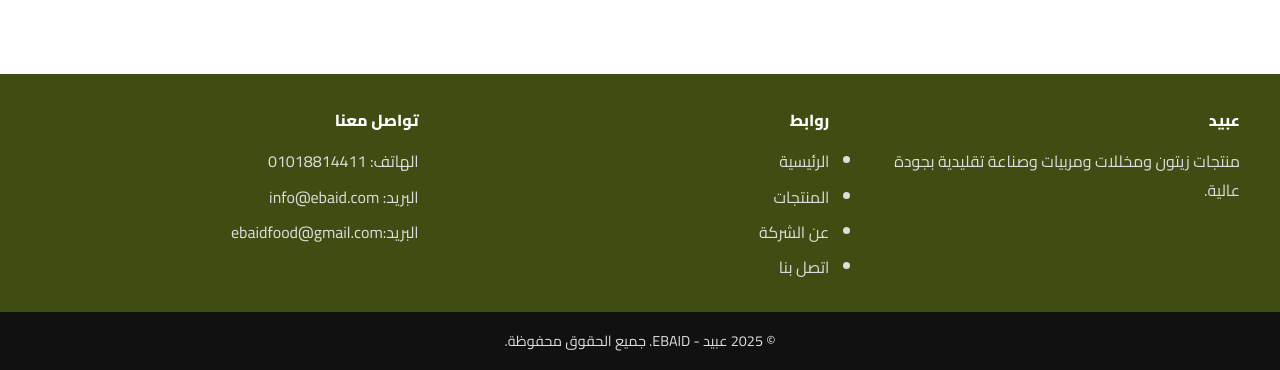
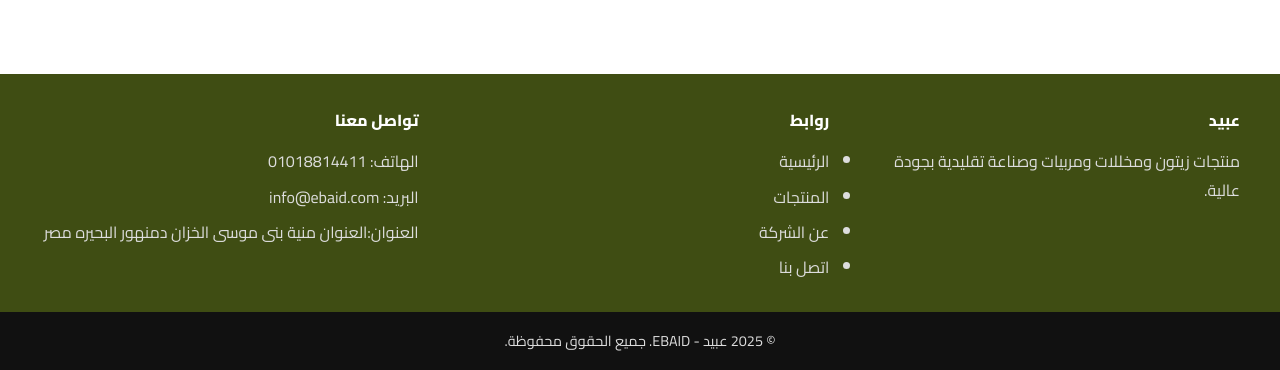
Before and after one commit to elsawy1010/ebaid, a plain HTML site: page contact.html in a window 1280 px wide. Shown: the part 776-1146 px from the top of the page. Drawn offline with Linux system fonts and the light colour scheme.

Commit message:
Update contact.html

```diff
--- a/contact.html
+++ b/contact.html
@@ -353,7 +353,7 @@
         <h4>تواصل معنا</h4>
         <p>الهاتف: 01018814411</p>
         <p>البريد: info@ebaid.com</p>
-      <p>البريد:ebaidfood@gmail.com<p>
+      <p>العنوان:العنوان منية بنى موسى الخزان دمنهور البحيره مصر<p>
       </div>
     </div>
     <div class="copyright">
```
